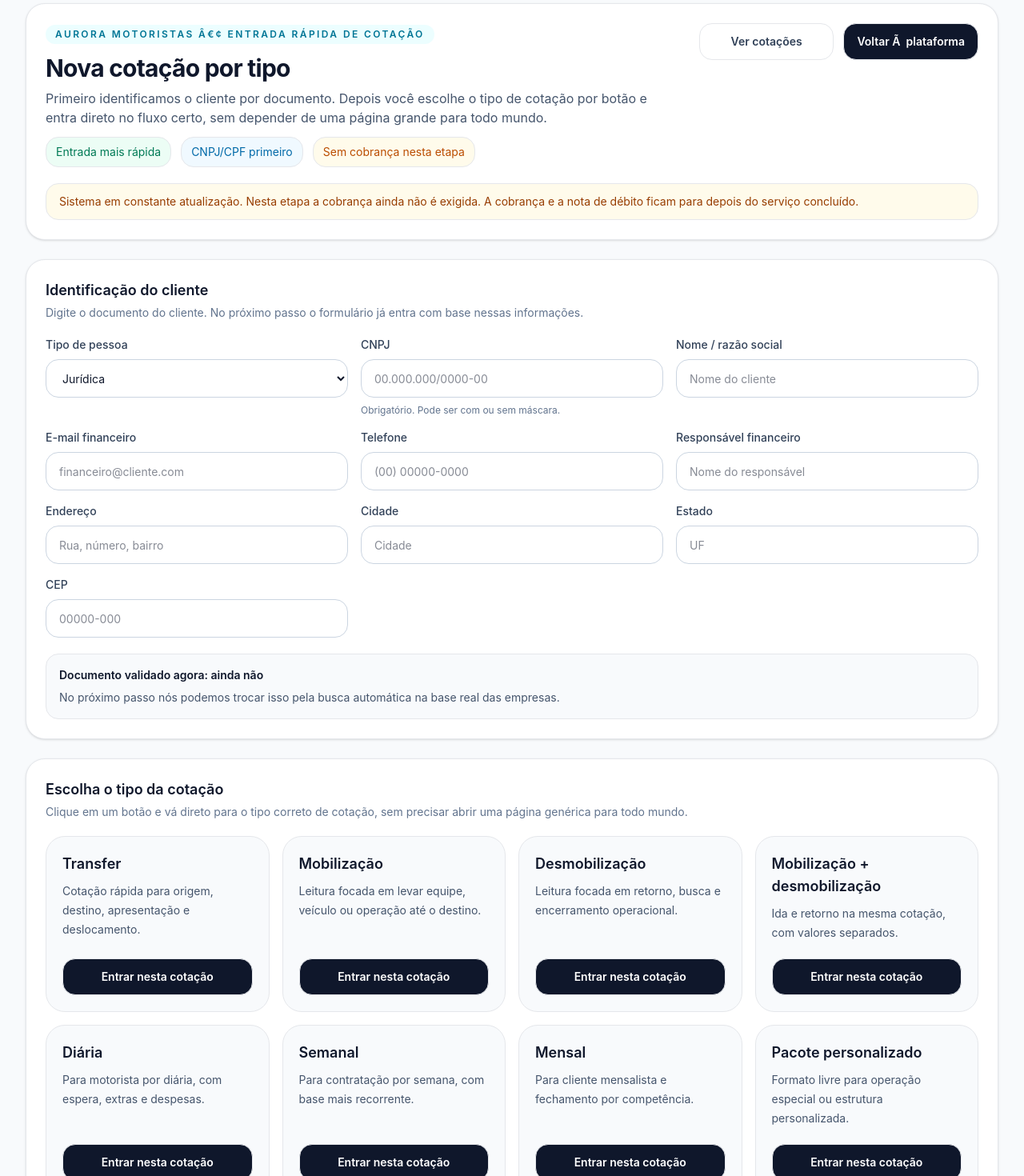
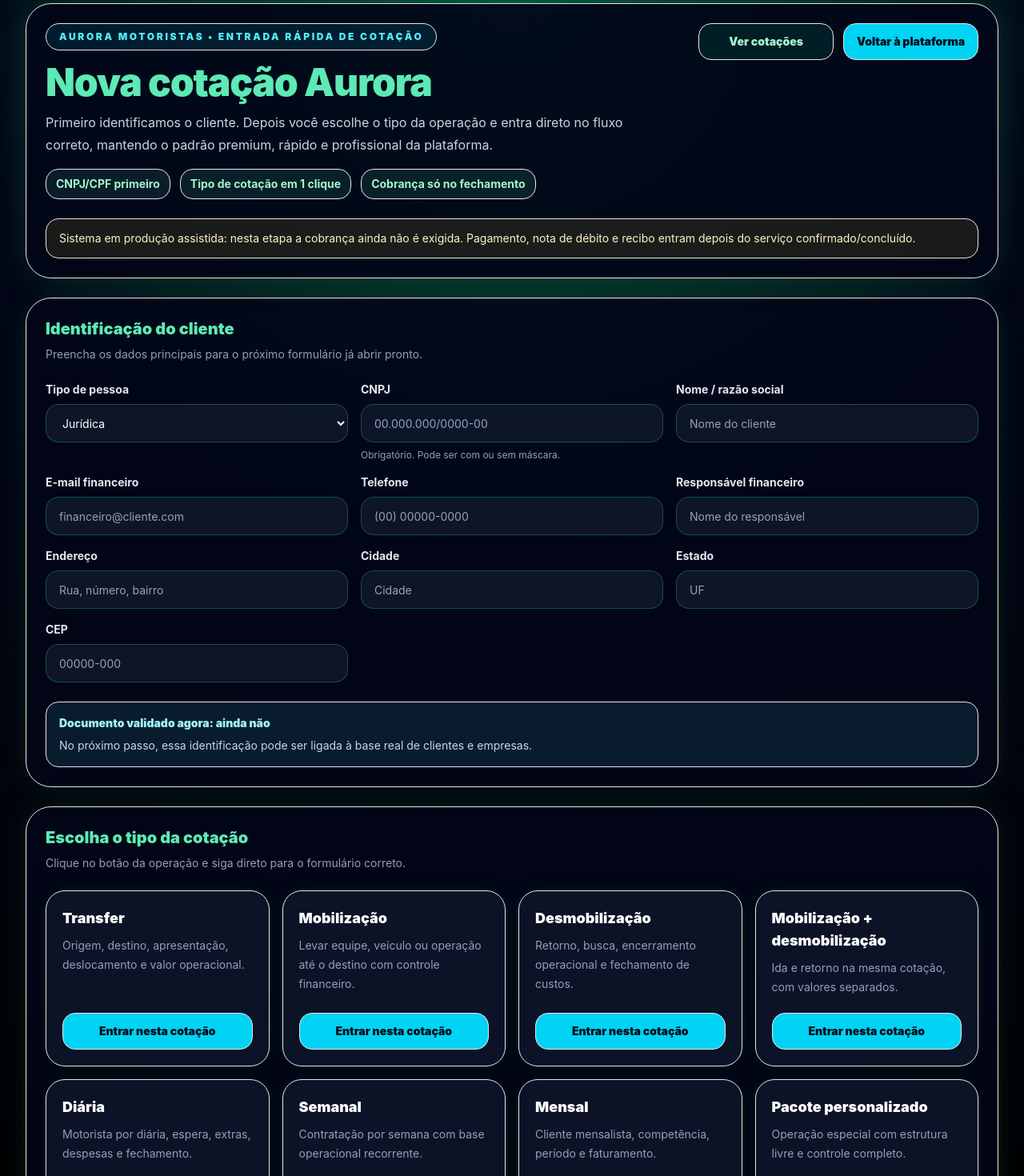
Before and after one commit to ricardogrupoexecutivo1-cpu/aurora-motoristas, a Next.js app: page /plataforma/cotacoes/novo in a window 1280 px wide. Shown: the part 20-1490 px from the top of the page at 80% size. Built offline with nearby package versions, Linux system fonts and the light colour scheme.

Commit message:
style: aplica visual premium escuro na entrada de cotacao

```diff
--- a/app/plataforma/cotacoes/novo/page.tsx
+++ b/app/plataforma/cotacoes/novo/page.tsx
@@ -1,66 +1,66 @@
-'use client'
+"use client";
 
-import Link from 'next/link'
-import { useMemo, useState } from 'react'
+import Link from "next/link";
+import { useMemo, useState } from "react";
 
-type TipoPessoa = 'fisica' | 'juridica'
+type TipoPessoa = "fisica" | "juridica";
 
 type TipoCotacaoCard = {
   id:
-    | 'transfer'
-    | 'mobilizacao'
-    | 'desmobilizacao'
-    | 'mobilizacao_desmobilizacao'
-    | 'diaria'
-    | 'semanal'
-    | 'mensal'
-    | 'pacote_personalizado'
-  titulo: string
-  descricao: string
-  rotaPadrao: string
-}
+    | "transfer"
+    | "mobilizacao"
+    | "desmobilizacao"
+    | "mobilizacao_desmobilizacao"
+    | "diaria"
+    | "semanal"
+    | "mensal"
+    | "pacote_personalizado";
+  titulo: string;
+  descricao: string;
+  rotaPadrao: string;
+};
 
 function digitsOnly(value: string) {
-  return value.replace(/\D/g, '')
+  return value.replace(/\D/g, "");
 }
 
 function formatCpfCnpj(value: string, tipoPessoa: TipoPessoa) {
-  const digits = digitsOnly(value)
+  const digits = digitsOnly(value);
 
-  if (tipoPessoa === 'fisica') {
+  if (tipoPessoa === "fisica") {
     return digits
       .slice(0, 11)
-      .replace(/^(\d{3})(\d)/, '$1.$2')
-      .replace(/^(\d{3})\.(\d{3})(\d)/, '$1.$2.$3')
-      .replace(/\.(\d{3})(\d)/, '.$1-$2')
+      .replace(/^(\d{3})(\d)/, "$1.$2")
+      .replace(/^(\d{3})\.(\d{3})(\d)/, "$1.$2.$3")
+      .replace(/\.(\d{3})(\d)/, ".$1-$2");
   }
 
   return digits
     .slice(0, 14)
-    .replace(/^(\d{2})(\d)/, '$1.$2')
-    .replace(/^(\d{2})\.(\d{3})(\d)/, '$1.$2.$3')
-    .replace(/\.(\d{3})(\d)/, '.$1/$2')
-    .replace(/(\d{4})(\d)/, '$1-$2')
+    .replace(/^(\d{2})(\d)/, "$1.$2")
+    .replace(/^(\d{2})\.(\d{3})(\d)/, "$1.$2.$3")
+    .replace(/\.(\d{3})(\d)/, ".$1/$2")
+    .replace(/(\d{4})(\d)/, "$1-$2");
 }
 
 function isDocumentoValido(tipoPessoa: TipoPessoa, documento: string) {
-  const digits = digitsOnly(documento)
-  return tipoPessoa === 'juridica' ? digits.length === 14 : digits.length === 11
+  const digits = digitsOnly(documento);
+  return tipoPessoa === "juridica" ? digits.length === 14 : digits.length === 11;
 }
 
 function buildHref(
   rotaBase: string,
   params: {
-    tipoPessoa: TipoPessoa
-    documento: string
-    nome: string
-    emailFinanceiro: string
-    telefone: string
-    responsavelFinanceiro: string
-    endereco: string
-    cidade: string
-    estado: string
-    cep: string
+    tipoPessoa: TipoPessoa;
+    documento: string;
+    nome: string;
+    emailFinanceiro: string;
+    telefone: string;
+    responsavelFinanceiro: string;
+    endereco: string;
+    cidade: string;
+    estado: string;
+    cep: string;
   }
 ) {
   const query = new URLSearchParams({
@@ -74,84 +74,83 @@
     cidade: params.cidade,
     estado: params.estado,
     cep: params.cep,
-  })
+  });
 
-  return `${rotaBase}?${query.toString()}`
+  return `${rotaBase}${rotaBase.includes("?") ? "&" : "?"}${query.toString()}`;
 }
 
 const TIPOS_COTACAO: TipoCotacaoCard[] = [
   {
-    id: 'transfer',
-    titulo: 'Transfer',
-    descricao: 'Cotação rápida para origem, destino, apresentação e deslocamento.',
-    rotaPadrao: '/plataforma/cotacoes/nova?tipo=transfer',
+    id: "transfer",
+    titulo: "Transfer",
+    descricao: "Origem, destino, apresentação, deslocamento e valor operacional.",
+    rotaPadrao: "/plataforma/cotacoes/nova?tipo=transfer",
   },
   {
-    id: 'mobilizacao',
-    titulo: 'Mobilização',
-    descricao: 'Leitura focada em levar equipe, veículo ou operação até o destino.',
-    rotaPadrao: '/plataforma/cotacoes/nova?tipo=mobilizacao',
+    id: "mobilizacao",
+    titulo: "Mobilização",
+    descricao: "Levar equipe, veículo ou operação até o destino com controle financeiro.",
+    rotaPadrao: "/plataforma/cotacoes/nova?tipo=mobilizacao",
   },
   {
-    id: 'desmobilizacao',
-    titulo: 'Desmobilização',
-    descricao: 'Leitura focada em retorno, busca e encerramento operacional.',
-    rotaPadrao: '/plataforma/cotacoes/nova?tipo=desmobilizacao',
+    id: "desmobilizacao",
+    titulo: "Desmobilização",
+    descricao: "Retorno, busca, encerramento operacional e fechamento de custos.",
+    rotaPadrao: "/plataforma/cotacoes/nova?tipo=desmobilizacao",
   },
   {
-    id: 'mobilizacao_desmobilizacao',
-    titulo: 'Mobilização + desmobilização',
-    descricao: 'Ida e retorno na mesma cotação, com valores separados.',
-    rotaPadrao: '/plataforma/cotacoes/tipos/mobilizacao-desmobilizacao',
+    id: "mobilizacao_desmobilizacao",
+    titulo: "Mobilização + desmobilização",
+    descricao: "Ida e retorno na mesma cotação, com valores separados.",
+    rotaPadrao: "/plataforma/cotacoes/tipos/mobilizacao-desmobilizacao",
   },
   {
-    id: 'diaria',
-    titulo: 'Diária',
-    descricao: 'Para motorista por diária, com espera, extras e despesas.',
-    rotaPadrao: '/plataforma/cotacoes/nova?tipo=diaria',
+    id: "diaria",
+    titulo: "Diária",
+    descricao: "Motorista por diária, espera, extras, despesas e fechamento.",
+    rotaPadrao: "/plataforma/cotacoes/nova?tipo=diaria",
   },
   {
-    id: 'semanal',
-    titulo: 'Semanal',
-    descricao: 'Para contratação por semana, com base mais recorrente.',
-    rotaPadrao: '/plataforma/cotacoes/nova?tipo=semanal',
+    id: "semanal",
+    titulo: "Semanal",
+    descricao: "Contratação por semana com base operacional recorrente.",
+    rotaPadrao: "/plataforma/cotacoes/nova?tipo=semanal",
   },
   {
-    id: 'mensal',
-    titulo: 'Mensal',
-    descricao: 'Para cliente mensalista e fechamento por competência.',
-    rotaPadrao: '/plataforma/cotacoes/nova?tipo=mensal',
+    id: "mensal",
+    titulo: "Mensal",
+    descricao: "Cliente mensalista, competência, período e faturamento.",
+    rotaPadrao: "/plataforma/cotacoes/nova?tipo=mensal",
   },
   {
-    id: 'pacote_personalizado',
-    titulo: 'Pacote personalizado',
-    descricao: 'Formato livre para operação especial ou estrutura personalizada.',
-    rotaPadrao: '/plataforma/cotacoes/nova?tipo=pacote_personalizado',
+    id: "pacote_personalizado",
+    titulo: "Pacote personalizado",
+    descricao: "Operação especial com estrutura livre e controle completo.",
+    rotaPadrao: "/plataforma/cotacoes/nova?tipo=pacote_personalizado",
   },
-]
+];
 
 export default function PlataformaCotacoesNovoPage() {
-  const [tipoPessoa, setTipoPessoa] = useState<TipoPessoa>('juridica')
-  const [documento, setDocumento] = useState('')
-  const [nome, setNome] = useState('')
-  const [emailFinanceiro, setEmailFinanceiro] = useState('')
-  const [telefone, setTelefone] = useState('')
-  const [responsavelFinanceiro, setResponsavelFinanceiro] = useState('')
-  const [endereco, setEndereco] = useState('')
-  const [cidade, setCidade] = useState('')
-  const [estado, setEstado] = useState('')
-  const [cep, setCep] = useState('')
+  const [tipoPessoa, setTipoPessoa] = useState<TipoPessoa>("juridica");
+  const [documento, setDocumento] = useState("");
+  const [nome, setNome] = useState("");
+  const [emailFinanceiro, setEmailFinanceiro] = useState("");
+  const [telefone, setTelefone] = useState("");
+  const [responsavelFinanceiro, setResponsavelFinanceiro] = useState("");
+  const [endereco, setEndereco] = useState("");
+  const [cidade, setCidade] = useState("");
+  const [estado, setEstado] = useState("");
+  const [cep, setCep] = useState("");
 
   const documentoValido = useMemo(
     () => isDocumentoValido(tipoPessoa, documento),
     [tipoPessoa, documento]
-  )
+  );
 
   const cards = useMemo(() => {
-    return TIPOS_COTACAO.map((item) => {
-      const href =
-        item.id === 'mobilizacao_desmobilizacao'
-          ? buildHref(item.rotaPadrao, {
+    return TIPOS_COTACAO.map((item) => ({
+      ...item,
+      href: buildHref(item.rotaPadrao, {
         tipoPessoa,
         documento,
         nome,
@@ -162,25 +161,8 @@
         cidade,
         estado,
         cep,
-            })
-          : `${item.rotaPadrao}&${new URLSearchParams({
-              tipoPessoa,
-              documento: digitsOnly(documento),
-              nome,
-              emailFinanceiro,
-              telefone,
-              responsavelFinanceiro,
-              endereco,
-              cidade,
-              estado,
-              cep,
-            }).toString()}`
-
-      return {
-        ...item,
-        href,
-      }
-    })
+      }),
+    }));
   }, [
     tipoPessoa,
     documento,
@@ -192,80 +174,77 @@
     cidade,
     estado,
     cep,
-  ])
+  ]);
 
   return (
-    <main className="min-h-screen bg-slate-50 text-slate-900">
+    <main className="min-h-screen bg-[radial-gradient(circle_at_top,#064e3b_0%,#020617_38%,#000_100%)] text-white">
       <div className="mx-auto flex w-full max-w-7xl flex-col gap-6 px-4 py-6 md:px-6 lg:px-8">
-        <section className="rounded-3xl border border-slate-200 bg-white p-6 shadow-sm">
-          <div className="flex flex-col gap-4 lg:flex-row lg:items-start lg:justify-between">
-            <div className="space-y-3">
-              <span className="inline-flex rounded-full bg-cyan-50 px-3 py-1 text-xs font-semibold uppercase tracking-[0.2em] text-cyan-700">
-                Aurora Motoristas â€¢ Entrada rápida de cotação
+        <section className="rounded-[2rem] border border-emerald-400/40 bg-slate-950/90 p-6 shadow-[0_0_45px_rgba(34,197,94,0.18)]">
+          <div className="flex flex-col gap-5 lg:flex-row lg:items-start lg:justify-between">
+            <div className="space-y-4">
+              <span className="inline-flex rounded-full border border-cyan-300/40 bg-cyan-400/10 px-4 py-2 text-xs font-black uppercase tracking-[0.22em] text-cyan-300">
+                Aurora Motoristas • Entrada rápida de cotação
               </span>
 
               <div>
-                <h1 className="text-2xl font-bold tracking-tight md:text-3xl">
-                  Nova cotação por tipo
+                <h1 className="text-3xl font-black tracking-tight text-emerald-300 md:text-5xl">
+                  Nova cotação Aurora
                 </h1>
-                <p className="mt-2 max-w-3xl text-sm text-slate-600 md:text-base">
-                  Primeiro identificamos o cliente por documento. Depois você escolhe o tipo
-                  de cotação por botão e entra direto no fluxo certo, sem depender de uma
-                  página grande para todo mundo.
+                <p className="mt-3 max-w-3xl text-sm leading-7 text-slate-300 md:text-base">
+                  Primeiro identificamos o cliente. Depois você escolhe o tipo
+                  da operação e entra direto no fluxo correto, mantendo o padrão
+                  premium, rápido e profissional da plataforma.
                 </p>
               </div>
 
               <div className="flex flex-wrap gap-3 text-sm">
-                <span className="rounded-2xl border border-emerald-200 bg-emerald-50 px-3 py-2 text-emerald-700">
-                  Entrada mais rápida
-                </span>
-                <span className="rounded-2xl border border-sky-200 bg-sky-50 px-3 py-2 text-sky-700">
-                  CNPJ/CPF primeiro
-                </span>
-                <span className="rounded-2xl border border-amber-200 bg-amber-50 px-3 py-2 text-amber-700">
-                  Sem cobrança nesta etapa
-                </span>
+                <Badge texto="CNPJ/CPF primeiro" />
+                <Badge texto="Tipo de cotação em 1 clique" />
+                <Badge texto="Cobrança só no fechamento" />
               </div>
             </div>
 
             <div className="grid gap-3 sm:grid-cols-2">
               <Link
                 href="/plataforma/cotacoes"
-                className="rounded-2xl border border-slate-200 bg-white px-4 py-3 text-center text-sm font-semibold text-slate-700 transition hover:bg-slate-50"
+                className="rounded-2xl border border-emerald-400/40 bg-emerald-400/10 px-4 py-3 text-center text-sm font-black text-emerald-200 transition hover:bg-emerald-400/20"
               >
                 Ver cotações
               </Link>
 
               <Link
                 href="/plataforma"
-                className="rounded-2xl border border-slate-900 bg-slate-900 px-4 py-3 text-center text-sm font-semibold text-white transition hover:opacity-90"
+                className="rounded-2xl border border-cyan-300 bg-cyan-400 px-4 py-3 text-center text-sm font-black text-slate-950 transition hover:opacity-90"
               >
-                Voltar Ã  plataforma
+                Voltar à plataforma
               </Link>
             </div>
           </div>
 
-          <div className="mt-5 rounded-2xl border border-amber-200 bg-amber-50 px-4 py-3 text-sm text-amber-800">
-            Sistema em constante atualização. Nesta etapa a cobrança ainda não é exigida.
-            A cobrança e a nota de débito ficam para depois do serviço concluído.
+          <div className="mt-6 rounded-2xl border border-amber-300/30 bg-amber-300/10 px-4 py-3 text-sm leading-6 text-amber-100">
+            Sistema em produção assistida: nesta etapa a cobrança ainda não é
+            exigida. Pagamento, nota de débito e recibo entram depois do serviço
+            confirmado/concluído.
           </div>
         </section>
 
-        <section className="rounded-3xl border border-slate-200 bg-white p-6 shadow-sm">
-          <h2 className="text-lg font-semibold">Identificação do cliente</h2>
-          <p className="mt-1 text-sm text-slate-500">
-            Digite o documento do cliente. No próximo passo o formulário já entra com base
-            nessas informações.
+        <section className="rounded-[2rem] border border-emerald-400/30 bg-slate-950/80 p-6 shadow-[0_0_35px_rgba(34,197,94,0.12)]">
+          <h2 className="text-xl font-black text-emerald-300">
+            Identificação do cliente
+          </h2>
+          <p className="mt-2 text-sm text-slate-400">
+            Preencha os dados principais para o próximo formulário já abrir
+            pronto.
           </p>
 
-          <div className="mt-5 grid gap-4 md:grid-cols-2 xl:grid-cols-3">
+          <div className="mt-6 grid gap-4 md:grid-cols-2 xl:grid-cols-3">
             <Field label="Tipo de pessoa">
               <select
                 value={tipoPessoa}
                 onChange={(e) => {
-                  const novoTipo = e.target.value as TipoPessoa
-                  setTipoPessoa(novoTipo)
-                  setDocumento(formatCpfCnpj(documento, novoTipo))
+                  const novoTipo = e.target.value as TipoPessoa;
+                  setTipoPessoa(novoTipo);
+                  setDocumento(formatCpfCnpj(documento, novoTipo));
                 }}
                 className="input"
               >
@@ -275,17 +254,19 @@
             </Field>
 
             <Field
-              label={tipoPessoa === 'juridica' ? 'CNPJ' : 'CPF'}
+              label={tipoPessoa === "juridica" ? "CNPJ" : "CPF"}
               helper="Obrigatório. Pode ser com ou sem máscara."
             >
               <input
                 value={documento}
-                onChange={(e) => setDocumento(formatCpfCnpj(e.target.value, tipoPessoa))}
+                onChange={(e) =>
+                  setDocumento(formatCpfCnpj(e.target.value, tipoPessoa))
+                }
                 className="input"
                 placeholder={
-                  tipoPessoa === 'juridica'
-                    ? '00.000.000/0000-00'
-                    : '000.000.000-00'
+                  tipoPessoa === "juridica"
+                    ? "00.000.000/0000-00"
+                    : "000.000.000-00"
                 }
               />
             </Field>
@@ -363,37 +344,43 @@
             </Field>
           </div>
 
-          <div className="mt-5 rounded-2xl border border-slate-200 bg-slate-50 px-4 py-4">
-            <p className="text-sm font-semibold text-slate-900">
-              Documento validado agora: {documentoValido ? 'sim' : 'ainda não'}
+          <div className="mt-6 rounded-2xl border border-cyan-300/30 bg-cyan-300/10 px-4 py-4">
+            <p className="text-sm font-black text-cyan-200">
+              Documento validado agora: {documentoValido ? "sim" : "ainda não"}
             </p>
-            <p className="mt-2 text-sm text-slate-600">
-              No próximo passo nós podemos trocar isso pela busca automática na base real das empresas.
+            <p className="mt-2 text-sm text-slate-300">
+              No próximo passo, essa identificação pode ser ligada à base real
+              de clientes e empresas.
             </p>
           </div>
         </section>
 
-        <section className="rounded-3xl border border-slate-200 bg-white p-6 shadow-sm">
-          <h2 className="text-lg font-semibold">Escolha o tipo da cotação</h2>
-          <p className="mt-1 text-sm text-slate-500">
-            Clique em um botão e vá direto para o tipo correto de cotação, sem precisar abrir
-            uma página genérica para todo mundo.
+        <section className="rounded-[2rem] border border-emerald-400/30 bg-slate-950/80 p-6 shadow-[0_0_35px_rgba(34,197,94,0.12)]">
+          <h2 className="text-xl font-black text-emerald-300">
+            Escolha o tipo da cotação
+          </h2>
+          <p className="mt-2 text-sm text-slate-400">
+            Clique no botão da operação e siga direto para o formulário correto.
           </p>
 
-          <div className="mt-5 grid gap-4 md:grid-cols-2 xl:grid-cols-4">
+          <div className="mt-6 grid gap-4 md:grid-cols-2 xl:grid-cols-4">
             {cards.map((card) => (
               <article
                 key={card.id}
-                className="flex h-full flex-col rounded-3xl border border-slate-200 bg-slate-50 p-5"
+                className="flex h-full flex-col rounded-3xl border border-emerald-400/25 bg-slate-900/80 p-5 shadow-[0_0_22px_rgba(34,197,94,0.08)] transition hover:-translate-y-1 hover:border-cyan-300/60 hover:shadow-[0_0_30px_rgba(6,182,212,0.18)]"
               >
                 <div className="flex-1">
-                  <h3 className="text-lg font-semibold text-slate-900">{card.titulo}</h3>
-                  <p className="mt-2 text-sm leading-6 text-slate-600">{card.descricao}</p>
+                  <h3 className="text-lg font-black text-white">
+                    {card.titulo}
+                  </h3>
+                  <p className="mt-2 text-sm leading-6 text-slate-400">
+                    {card.descricao}
+                  </p>
                 </div>
 
                 <Link
                   href={card.href}
-                  className="mt-5 inline-flex items-center justify-center rounded-2xl border border-slate-900 bg-slate-900 px-4 py-3 text-sm font-semibold text-white transition hover:opacity-90"
+                  className="mt-5 inline-flex items-center justify-center rounded-2xl border border-cyan-300 bg-cyan-400 px-4 py-3 text-sm font-black text-slate-950 transition hover:opacity-90"
                 >
                   Entrar nesta cotação
                 </Link>
@@ -401,9 +388,10 @@
             ))}
           </div>
 
-          <div className="mt-5 rounded-2xl border border-cyan-200 bg-cyan-50 px-4 py-3 text-sm text-cyan-800">
-            Fluxo aprovado: primeiro documento do cliente, depois escolha rápida do tipo de cotação,
-            e só mais tarde cobrança e nota de débito.
+          <div className="mt-6 rounded-2xl border border-emerald-300/30 bg-emerald-300/10 px-4 py-3 text-sm leading-6 text-emerald-100">
+            Fluxo aprovado: primeiro documento do cliente, depois escolha
+            rápida do tipo de cotação, e só mais tarde cobrança, nota de débito
+            e recibo.
           </div>
         </section>
       </div>
@@ -413,20 +401,43 @@
           height: 48px;
           width: 100%;
           border-radius: 16px;
-          border: 1px solid rgb(203 213 225);
-          background: white;
+          border: 1px solid rgba(34, 197, 94, 0.35);
+          background: rgba(15, 23, 42, 0.92);
+          color: white;
           padding: 0 16px;
           font-size: 14px;
           outline: none;
-          transition: border-color 0.2s;
+          transition: border-color 0.2s, box-shadow 0.2s;
+        }
+
+        .input::placeholder {
+          color: rgb(148 163 184);
         }
 
         .input:focus {
           border-color: rgb(6 182 212);
+          box-shadow: 0 0 0 3px rgba(6, 182, 212, 0.16);
+        }
+
+        select.input {
+          color: white;
+        }
+
+        select.input option {
+          background: #020617;
+          color: white;
         }
       `}</style>
     </main>
-  )
+  );
+}
+
+function Badge({ texto }: { texto: string }) {
+  return (
+    <span className="rounded-2xl border border-emerald-300/30 bg-emerald-300/10 px-3 py-2 font-bold text-emerald-200">
+      {texto}
+    </span>
+  );
 }
 
 function Field({
@@ -434,15 +445,19 @@
   children,
   helper,
 }: {
-  label: string
-  children: React.ReactNode
-  helper?: string
+  label: string;
+  children: React.ReactNode;
+  helper?: string;
 }) {
   return (
     <label className="block">
-      <span className="mb-2 block text-sm font-medium text-slate-700">{label}</span>
+      <span className="mb-2 block text-sm font-bold text-slate-200">
+        {label}
+      </span>
       {children}
-      {helper ? <span className="mt-2 block text-xs text-slate-500">{helper}</span> : null}
+      {helper ? (
+        <span className="mt-2 block text-xs text-slate-400">{helper}</span>
+      ) : null}
     </label>
-  )
+  );
 }
```
Lines whose indentation alone changed are shown as unchanged.
